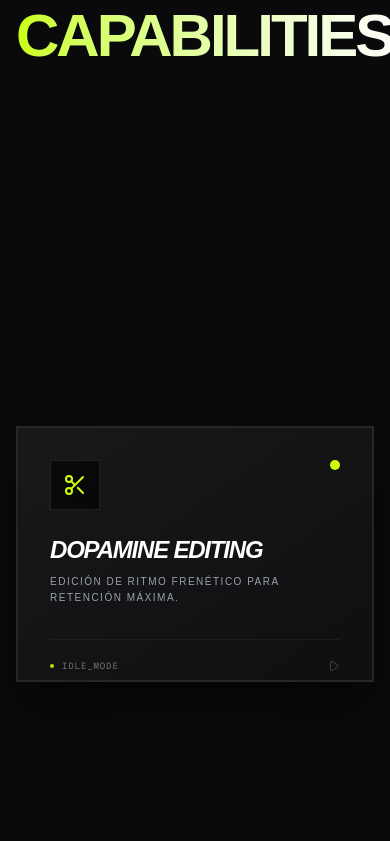
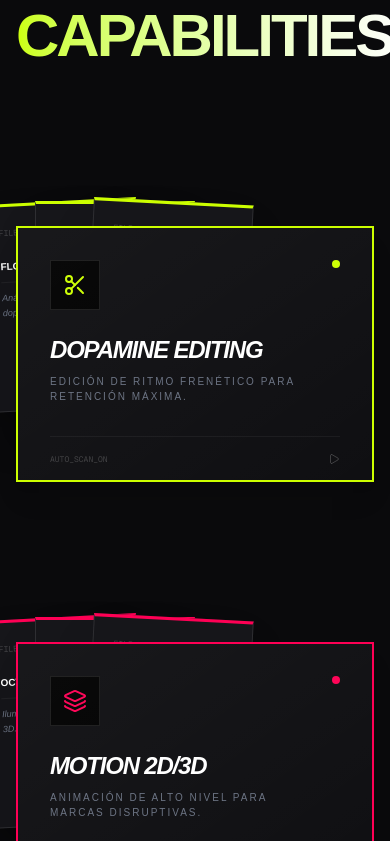
Before and after one commit to jceditorcreativo-ui/portfolio-motion, a Next.js app: page / in a window 390 px wide. Shown: the part 1156-1997 px from the top of the page. Built offline with nearby package versions, Linux system fonts and the light colour scheme.

Commit message:
Fix: Hitbox, mobile scroll trigger and z-index priority

```diff
--- a/src/components/sections/Features.tsx
+++ b/src/components/sections/Features.tsx
@@ -1,7 +1,7 @@
 "use client";
 
-import React, { useState } from 'react';
-import { motion, Variants } from "framer-motion";
+import React, { useState, useEffect, useRef } from 'react';
+import { motion, Variants, useInView } from "framer-motion";
 import { Scissors, Layers, Cpu, Play } from "lucide-react";
 
 interface ServiceSubItem {
@@ -21,28 +21,44 @@ interface ServiceCardProps {
 const ServiceCard = ({ title, icon, color, description, subItems }: ServiceCardProps) => {
     const [isOpen, setIsOpen] = useState(false);
     const [isHovered, setIsHovered] = useState(false);
+    const [isMobile, setIsMobile] = useState(false);
+    const cardRef = useRef(null);
 
-    // Tipamos las variantes para que TypeScript no se queje
+    // Detección de scroll para móvil (se activa cuando el 50% de la tarjeta es visible)
+    const isInView = useInView(cardRef, { margin: "-20% 0px -20% 0px" });
+
+    useEffect(() => {
+        const checkMobile = () => setIsMobile(window.innerWidth < 768);
+        checkMobile();
+        window.addEventListener('resize', checkMobile);
+        return () => window.removeEventListener('resize', checkMobile);
+    }, []);
+
+    // Determinar el estado visual basado en dispositivo
+    // En móvil: Si está en el centro (isInView) -> Peek. Si pincha -> Open.
+    // En Web: Hover -> Peek. Click -> Open.
+    const visualState = isOpen ? "open" : (isMobile ? (isInView ? "peek" : "hidden") : (isHovered ? "peek" : "hidden"));
+
     const cardVariants: Variants = {
         hidden: {
             x: "-50%",
-            y: 0,
+            y: 10,
             rotate: 0,
             opacity: 0,
-            scale: 0.9,
+            scale: 0.95,
         },
         peek: (i: number) => ({
-            x: "-50%",
-            y: -35,
-            rotate: (i - 1) * 4,
+            x: i === 0 ? "-80%" : i === 1 ? "-50%" : "-20%", // Separadas pero solapadas
+            y: -25, // Solo asoman el borde superior
+            rotate: (i - 1) * 3,
             opacity: 1,
             scale: 1,
             transition: { type: "spring", stiffness: 300, damping: 25 }
         }),
         open: (i: number) => ({
-            x: i === 0 ? "-140%" : i === 1 ? "-50%" : "40%",
-            y: i === 1 ? -150 : -115,
-            rotate: (i - 1) * 15,
+            x: i === 0 ? "-130%" : i === 1 ? "-50%" : "30%",
+            y: -110, // Altura ajustada para que el borde inferior quede algo tapado
+            rotate: (i - 1) * 12,
             opacity: 1,
             scale: 1,
             transition: { type: "spring", stiffness: 200, damping: 20 }
@@ -51,64 +67,66 @@ const ServiceCard = ({ title, icon, color, description, subItems }: ServiceCardP
 
     return (
         <div
-            className="relative h-[520px] flex items-end justify-center"
-            onMouseEnter={() => setIsHovered(true)}
+            ref={cardRef}
+            className="relative h-[320px] flex items-end justify-center" // Hitbox reducida
+            onMouseEnter={() => !isMobile && setIsHovered(true)}
             onMouseLeave={() => {
+                if (!isMobile) {
                     setIsHovered(false);
                     setIsOpen(false);
+                }
             }}
         >
-            {/* 📁 CAPA DE ARCHIVOS (Z-index intermedio) */}
-            <div className="absolute inset-0 pointer-events-none flex items-end justify-center pb-64">
+            {/* 📁 CAPA DE ARCHIVOS */}
+            <div className="absolute inset-x-0 bottom-64 flex justify-center pointer-events-none">
                 {subItems.map((item, i) => (
                     <motion.div
                         key={i}
                         custom={i}
                         initial="hidden"
-                        animate={isOpen ? "open" : isHovered ? "peek" : "hidden"}
+                        animate={visualState}
                         variants={cardVariants}
                         whileHover={isOpen ? {
-                            scale: 1.15,
-                            zIndex: 100, // Se pone encima de TODO al tocarlo
+                            scale: 1.1,
+                            zIndex: 100, // Se pone por encima de la tarjeta principal
+                            y: -130, // Un pelín más arriba al destacar
                             transition: { duration: 0.2 }
                         } : {}}
-                        className="absolute w-44 h-56 bg-[#16161a] border border-white/10 p-5 shadow-2xl pointer-events-auto origin-bottom cursor-pointer"
+                        className="absolute w-40 h-52 bg-[#16161a] border border-white/10 p-5 shadow-2xl pointer-events-auto origin-bottom cursor-pointer"
                         style={{
                             zIndex: isOpen ? 50 + i : 10 + i,
-                            borderTop: `3px solid ${isOpen ? color : 'transparent'}`
+                            borderTop: `3px solid ${color}`
                         }}
                     >
                         <div className="flex flex-col h-full justify-between pointer-events-none">
                             <div className="flex justify-between items-start">
-                                <span className="text-[8px] font-mono text-white/20 uppercase tracking-[0.2em]">FILE_V.0{i + 1}</span>
-                                <div className="w-1.5 h-1.5 rounded-full shadow-[0_0_8px_rgba(255,255,255,0.3)]" style={{ backgroundColor: color }} />
+                                <span className="text-[8px] font-mono text-white/20 uppercase">FILE_V.0{i + 1}</span>
+                                <div className="w-1.5 h-1.5 rounded-full" style={{ backgroundColor: color }} />
                             </div>
                             <div className="flex-1 mt-5">
-                                <p className="text-[11px] font-black text-white uppercase mb-1 tracking-tighter border-b border-white/5 pb-2">
+                                <p className="text-[10px] font-black text-white uppercase border-b border-white/5 pb-2">
                                     {item.label}
                                 </p>
-                                <p className="text-[10px] text-gray-500 leading-relaxed mt-3 italic font-light">
+                                <p className="text-[9px] text-gray-500 leading-relaxed mt-2 italic font-light">
                                     {item.info}
                                 </p>
                             </div>
-                            <div className="h-1 w-full opacity-20" style={{ backgroundColor: color }} />
                         </div>
                     </motion.div>
                 ))}
             </div>
 
-            {/* 💼 LA CARPETA (Z-index superior para el click, pero no tapa los archivos abiertos) */}
+            {/* 💼 TARJETA PRINCIPAL (La Carpeta) */}
             <motion.div
                 onClick={(e) => {
                     e.stopPropagation();
                     setIsOpen(!isOpen);
                 }}
                 animate={{
-                    y: isHovered ? -8 : 0,
-                    borderColor: isOpen || isHovered ? color : 'rgba(255,255,255,0.1)',
-                    scale: isHovered ? 1.02 : 1
+                    y: isHovered ? -5 : 0,
+                    borderColor: (isOpen || (isMobile ? isInView : isHovered)) ? color : 'rgba(255,255,255,0.1)',
                 }}
-                className="relative z-40 w-full h-64 bg-[#0F0F12] border-2 p-8 cursor-pointer overflow-hidden shadow-[0_30px_60px_rgba(0,0,0,0.5)]"
+                className="relative z-40 w-full h-64 bg-[#0F0F12] border-2 p-8 cursor-pointer overflow-hidden shadow-xl"
             >
                 <div className="absolute inset-0 bg-gradient-to-br from-white/[0.04] to-transparent pointer-events-none" />
 
@@ -117,36 +135,32 @@ const ServiceCard = ({ title, icon, color, description, subItems }: ServiceCardP
                         {icon}
                     </div>
                     <motion.div
-                        animate={isOpen ? { scale: [1, 1.4, 1], opacity: [0.4, 1, 0.4] } : {}}
-                        transition={{ repeat: Infinity, duration: 1.5 }}
-                        className="w-2.5 h-2.5 rounded-full"
+                        animate={isOpen ? { scale: [1, 1.3, 1], opacity: [0.5, 1, 0.5] } : {}}
+                        transition={{ repeat: Infinity, duration: 2 }}
+                        className="w-2 h-2 rounded-full"
                         style={{ backgroundColor: color }}
                     />
                 </div>
 
-                <div className="relative">
                 <h3 className="text-2xl font-black text-white uppercase tracking-tighter mb-2 italic">
                     {title}
                 </h3>
-                    <p className="text-[10px] text-gray-400 uppercase tracking-[0.15em] leading-relaxed max-w-[85%] font-medium">
+                <p className="text-[10px] text-gray-500 uppercase tracking-[0.2em] max-w-[85%] font-medium">
                     {description}
                 </p>
-                </div>
 
-                <div className="mt-8 pt-5 border-t border-white/5 flex justify-between items-center">
-                    <div className="flex items-center gap-2">
-                        <div className="w-1 h-1 bg-[#CCFF00] rounded-full animate-pulse" />
-                        <span className="text-[9px] font-mono text-white/40 uppercase tracking-[0.1em]">
-                            {isOpen ? 'DAT_LOADED' : isHovered ? 'AWAITING_CMD' : 'IDLE_MODE'}
+                <div className="mt-8 pt-4 border-t border-white/5 flex justify-between items-center text-white/20">
+                    <span className="text-[8px] font-mono uppercase">
+                        {isMobile ? (isInView ? 'AUTO_SCAN_ON' : 'SLEEP_MODE') : (isOpen ? 'DATA_ACTIVE' : 'READY')}
                     </span>
-                    </div>
-                    <Play className={`w-3 h-3 transition-all duration-500 ${isOpen ? 'rotate-90 text-white scale-125' : 'text-white/20'}`} />
+                    <Play className={`w-3 h-3 transition-transform ${isOpen ? 'rotate-90 text-white' : ''}`} />
                 </div>
             </motion.div>
         </div>
     );
 };
 
+// ... (El resto del objeto services y el componente Features queda igual)
 const services: ServiceCardProps[] = [
     {
         title: "Dopamine Editing",
```
Lines whose indentation alone changed are shown as unchanged.
